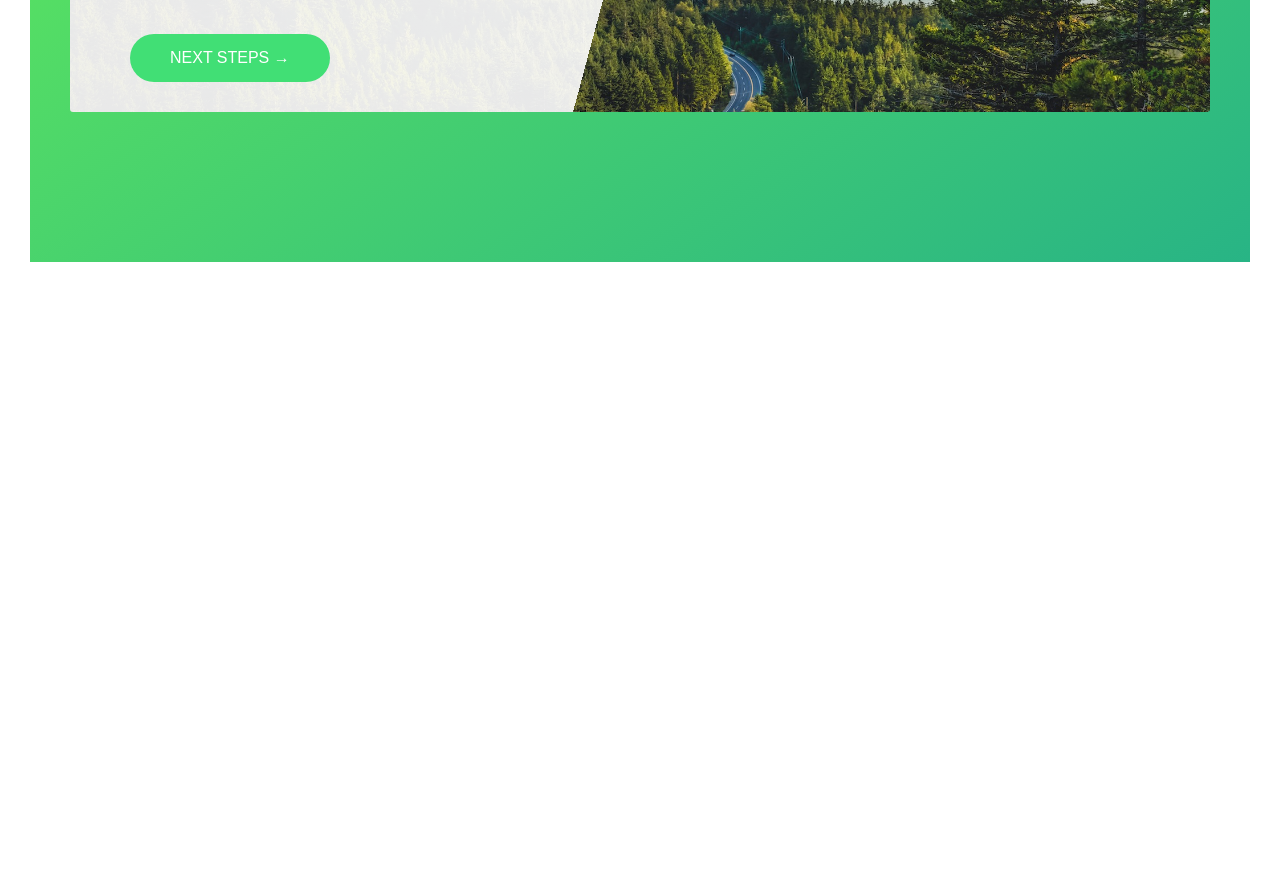
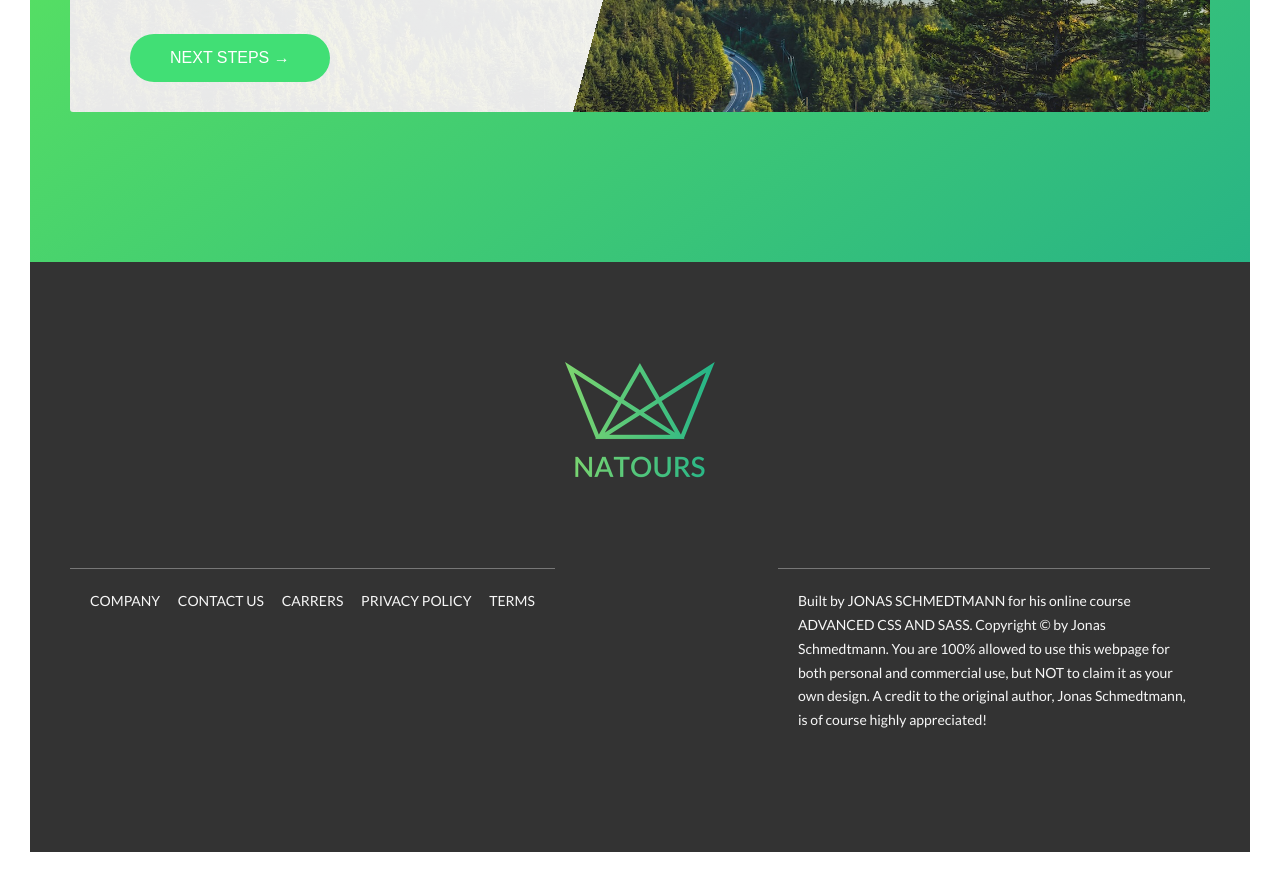
Before and after one commit to kalebWond/Natours, a website: page index.html in a window 1280 px wide. Shown: the part 5049-5931 px from the top of the page. Before the commit the page ends 5341 px from the top, so only its background shows below. Drawn offline with Linux system fonts and the light colour scheme.

Commit message:
Footer Done

```diff
--- a/index.html
+++ b/index.html
@@ -272,6 +272,33 @@
         </div>
     </section>
 
+    <footer class="footer">
+        <div class="footer__logo-box">
+            <img src="img/logo-green-2x.png" alt="Full Logo" class="footer__logo">
+        </div>
+        <div class="row">
+            <div class="col-1-of-2">
+                <div class="footer__navigation">
+                    <ul class="footer__list">
+                        <li class="footer__item"><a href="#" class="footer__link">Company</a></li>
+                        <li class="footer__item"><a href="#" class="footer__link">Contact us</a></li>
+                        <li class="footer__item"><a href="#" class="footer__link">Carrers</a></li>
+                        <li class="footer__item"><a href="#" class="footer__link">Privacy policy</a></li>
+                        <li class="footer__item"><a href="#" class="footer__link">Terms</a></li>
+                    </ul>
+                </div>
+            </div>
+            <div class="col-1-of-2">
+                <p class="footer__copyright">
+                    Built by <a href="#" class="footer__link">Jonas Schmedtmann</a> for his online course <a href="#" class="footer__link">Advanced CSS and Sass</a>.
+                    Copyright © by Jonas Schmedtmann. You are 100% allowed to use this webpage for both personal
+                    and commercial use, but NOT to claim it as your own design. A credit to the original author, Jonas
+                    Schmedtmann, is of course highly appreciated!
+                </p>
+            </div>
+        </div>
+    </footer>
+
     <!-- <section class="grid-test">
         <div class="row">
             <div class="col-1-of-2">col 1 of 2</div>
--- a/sass/abstracts/_variables.scss
+++ b/sass/abstracts/_variables.scss
@@ -13,6 +13,7 @@ $color-grey-light-1: #f7f7f7;
 $color-grey-light-2: #eee;
 $color-grey-dark: #777;
 $color-grey-dark-2: #999;
+$color-grey-dark-3: #333;
 
 $color-white: #fff;
 $color-black: #000;
--- /dev/null
+++ b/sass/layout/_footer.scss
@@ -0,0 +1,58 @@
+.footer {
+    background-color: $color-grey-dark-3;
+    padding: 10rem 0;
+    font-size: 1.4rem;
+    color: $color-grey-light-1;
+
+    &__logo-box {
+        text-align: center;
+        margin-bottom: 8rem;
+    }
+
+    &__logo {
+        width: 15rem;
+        height: auto;
+    }
+
+    &__navigation {
+        border-top: 1px solid $color-grey-dark;
+        padding: 2rem;
+        display: inline-block;
+    }
+
+    &__list {
+        list-style: none;
+    }
+
+    &__item {
+        display: inline-block;
+
+        &:not(:last-child) {
+            margin-right: 1.5rem;
+        }
+    }
+
+    &__link {
+        &:link, &:visited {
+            color: $color-grey-light-1;
+            background-color: $color-grey-dark-3;
+            display: inline-block;
+            text-decoration: none;
+            text-transform: uppercase;
+            transition: all .2s;
+        }
+
+        &:hover, &:active {
+            color: $color-primary;
+            box-shadow: 0 1rem 2rem rgba($color-black, .4);
+            transform: rotate(5deg) scale(1.3);
+        }
+    }
+
+    &__copyright {
+        border-top: 1px solid $color-grey-dark;
+        padding: 2rem;
+        width: 80%;
+        float: right;
+    }
+}
--- a/sass/main.scss
+++ b/sass/main.scss
@@ -17,5 +17,6 @@
 @import "components/composition";
 @import "components/feature-box";
 
+@import "layout/grid";
 @import "layout/header";
-@import "layout/grid";
+@import "layout/footer";
```
Also changed, not shown: css/style.css, img/logo-green-2x.png (added), img/logo-green-small-1x.png (added), img/logo-green-small-2x.png (added).
